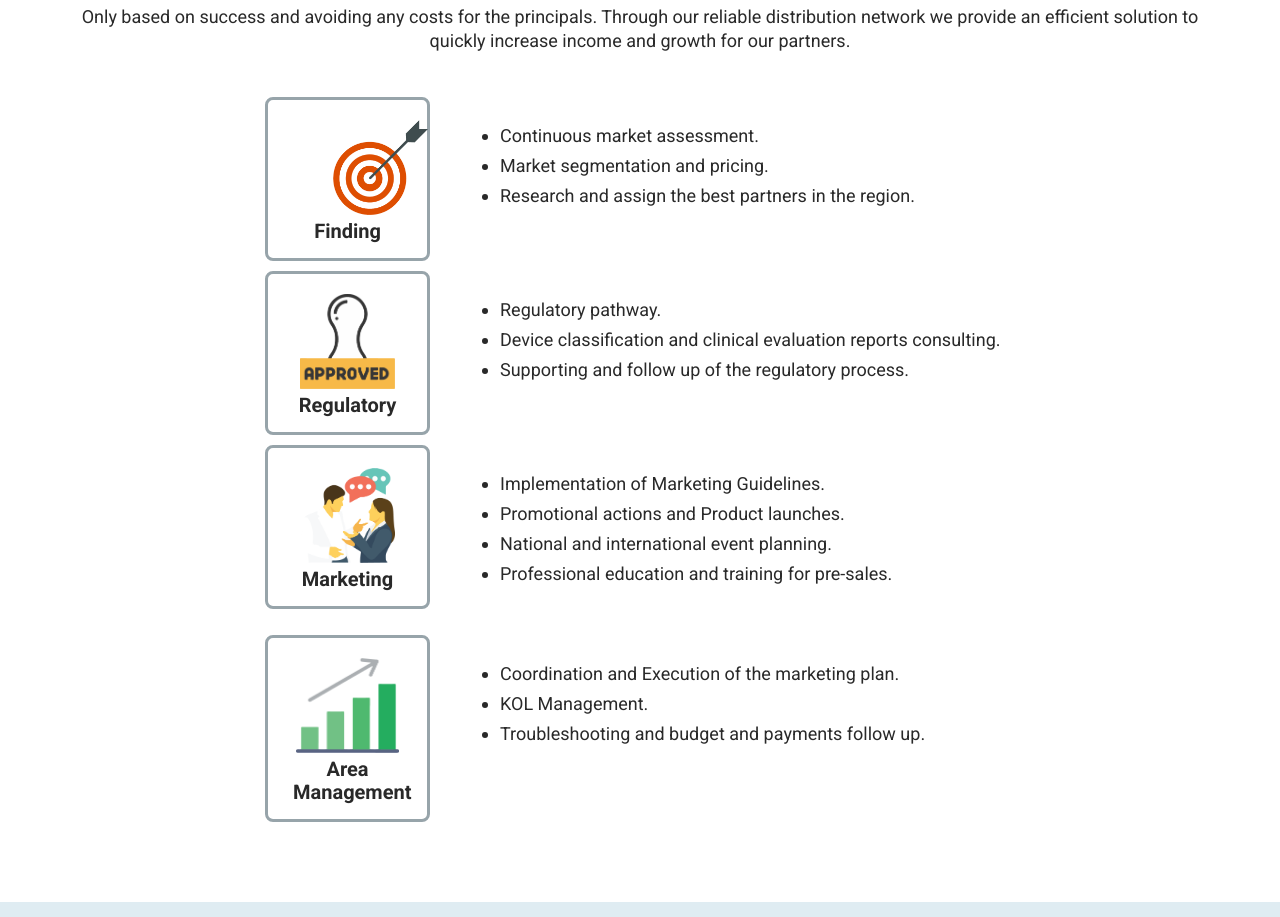
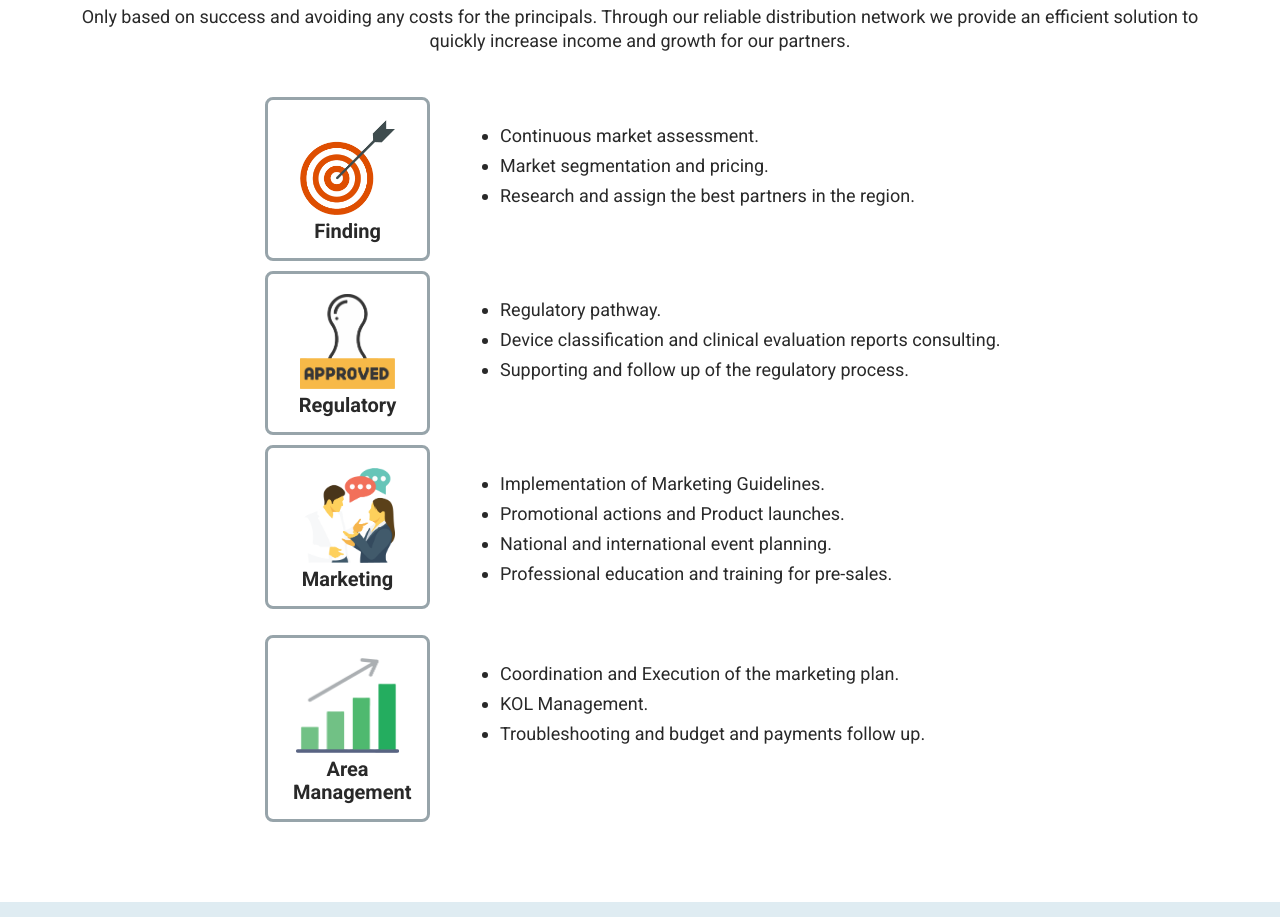
Before and after one commit to gooapps/pemea-landing, a plain HTML site: page web/index.html in a window 1280 px wide. Shown: the part 5860-6777 px from the top of the page. Drawn offline with nearby package versions, Linux system fonts and the light colour scheme.

Commit message:
con observaciones de Edu

```diff
--- a/web/index.html
+++ b/web/index.html
@@ -563,9 +563,9 @@ End #Challenges
         </div>
         <div class="row">
             <div class="col-lg-offset-2 col-lg-2 col-sm-3 wow ">
-                <div class="ourServiceImgContainer text-center"><img src="img/ourService/finding.png" class="img-responsive"style="
-    margin-left: 40px;
-margin-left:40px;"/> <b>Finding</b></div>
+                <div class="ourServiceImgContainer text-center"><img src="img/ourService/finding.png" class="img-responsive"
+
+/> <b>Finding</b></div>
             </div>
             <div class="col-lg-8 col-sm-9 wow ">
                 <ul>
```
